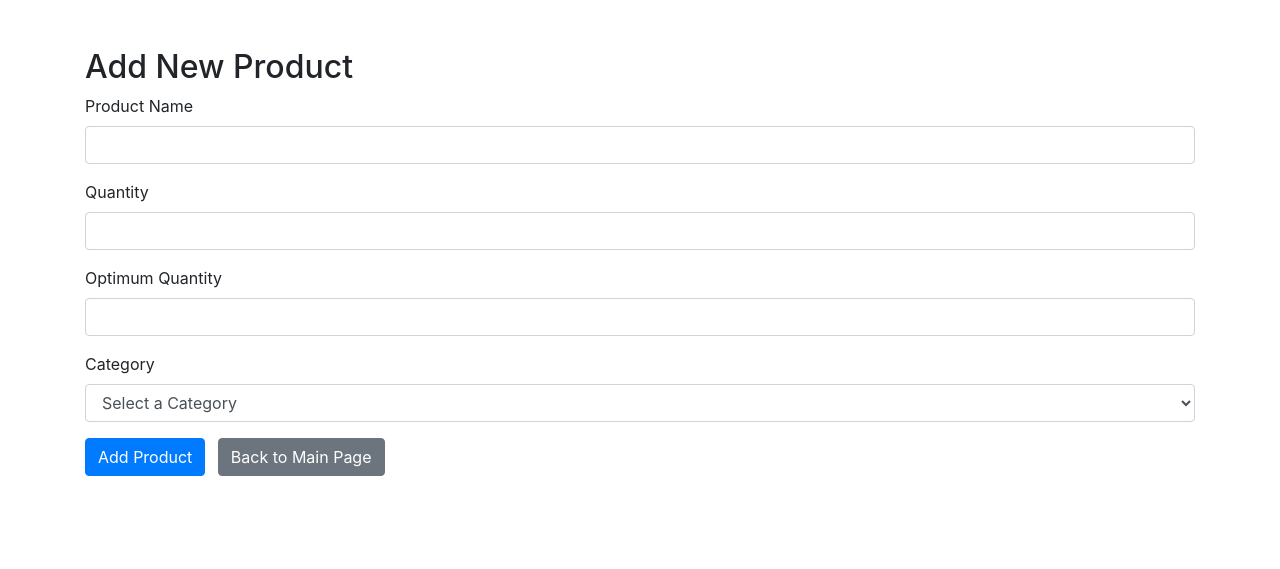
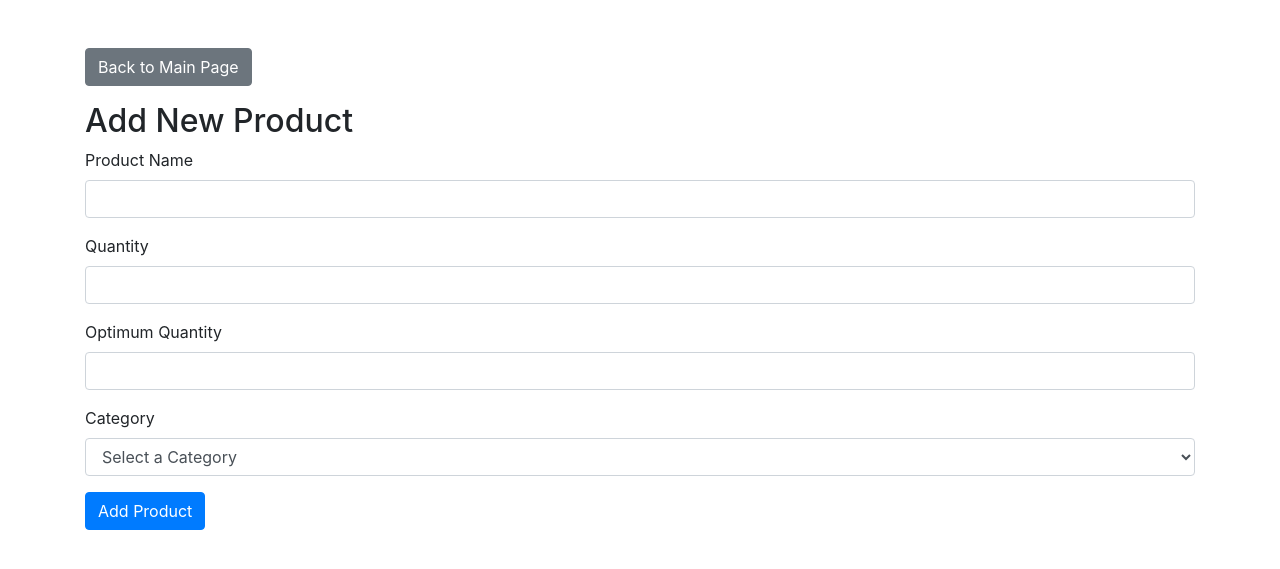
Before and after one commit to 96111t/stock_inventory, a Flask app: page /add in a window 1280 px wide. Shown: the top 569 px of the page. Run offline with Flask 3, Linux system fonts and the light colour scheme; some libraries are stand-ins or nearby versions.

Commit message:
add_product.html - change position and code of "back to main page" button

```diff
--- a/templates/add_product.html
+++ b/templates/add_product.html
@@ -9,6 +9,7 @@
 </head>
 <body>
     <div class="container mt-5">
+        <a href="/" class="btn btn-secondary mb-3">Back to Main Page</a>
         <h2>Add New Product</h2>
         <form id="addProductForm" action="/add" method="post">
             <div id="flash-message-container">
@@ -42,7 +43,6 @@
                 </select>
             </div>
             <button type="submit" class="btn btn-primary">Add Product</button>
-            <button onclick="window.location.href='/'" class="btn btn-secondary ml-2">Back to Main Page</button>
         </form>
     </div>
     <script>
```
